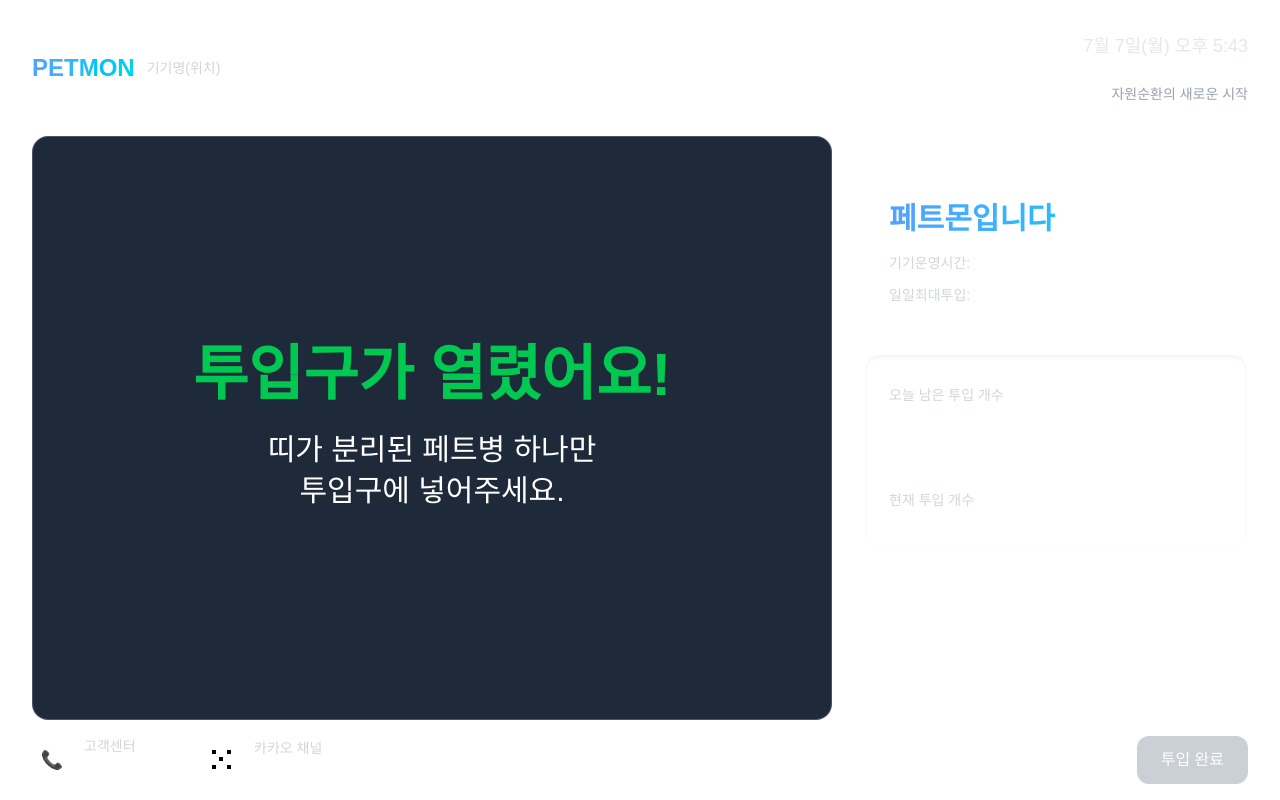
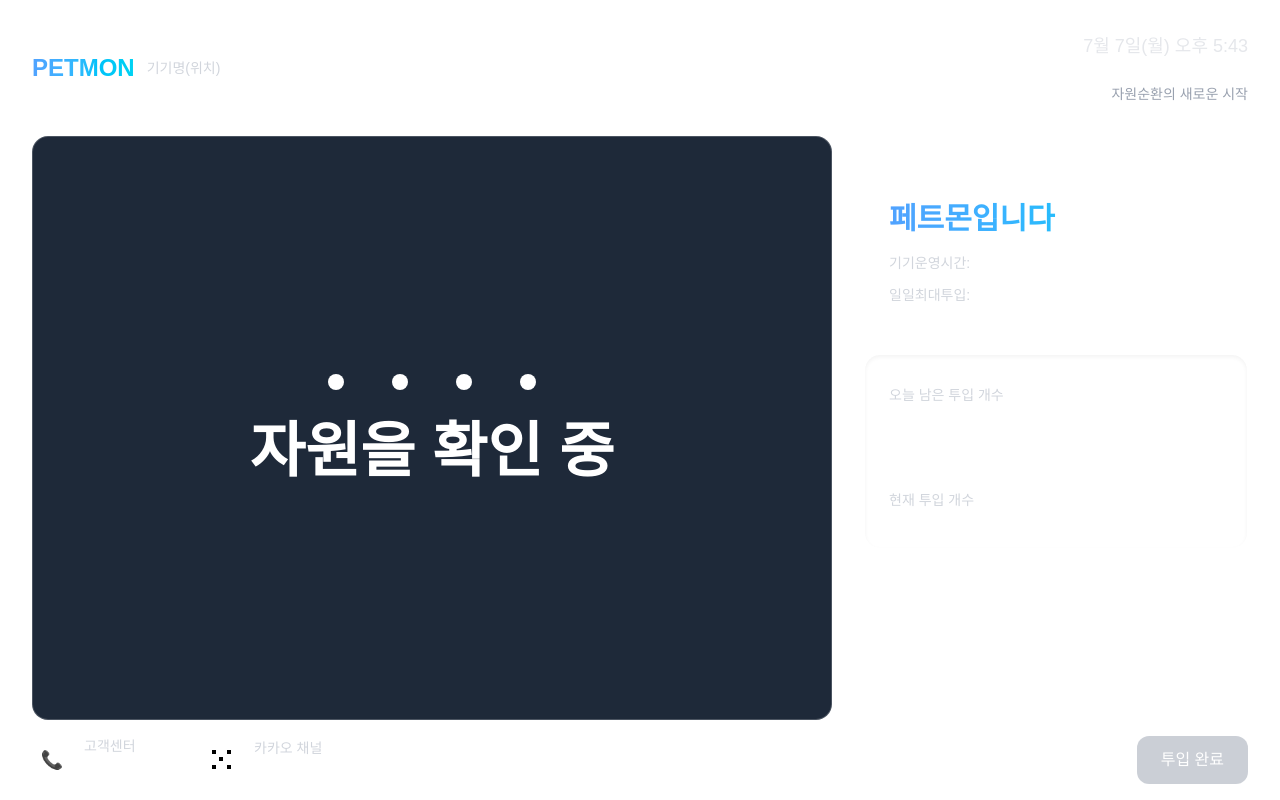
Before and after one commit to hyeonjoonpark/ReHAN_ESG_platform, a Next.js app in the folder frontend/: page /band-split in a window 1280 px wide. Built offline with nearby package versions, Linux system fonts and the light colour scheme.

Commit message:
FEAT: 자원확인 섹션

```diff
--- a/frontend/src/app/band-split/page.tsx
+++ b/frontend/src/app/band-split/page.tsx
@@ -9,6 +9,7 @@ import StartSplitBandSections from '@/components/StartSplitBandSections';
 import { useRouter } from 'next/navigation';
 import { getFormattedCurrentTime } from '@/utils/updateTime';
 import OpenGateSection from '@/components/OpenGateSection';
+import CheckSection from '@/components/CheckResourceSection';
 
 const BandSplit = () => {
   const [currentTime, setCurrentTime] = useState<string>('');
@@ -17,7 +18,7 @@ const BandSplit = () => {
   const totalPoints = 10;
   const router = useRouter();
 
-  const data = "투입구";
+  const data: string = "자원확인";
 
   // 안내 섹션 렌더링 함수
   const renderSection = () => {
@@ -25,6 +26,8 @@ const BandSplit = () => {
     switch (data) {
       case '투입구':
         return <OpenGateSection />;
+      case '자원확인':
+        return <CheckSection />;
       default:
         return <StartSplitBandSections />;
     }
--- /dev/null
+++ b/frontend/src/components/CheckResourceSection.tsx
@@ -0,0 +1,19 @@
+const CheckResourceSection = () => {
+    return (
+        <section className="lg:col-span-2 flex flex-col justify-start space-y-8">
+            <section className="space-y-8 bg-gray-800 rounded-2xl p-6 border border-white/20 h-full flex items-center justify-center">
+                <div className="flex flex-col justify-center text-center items-center">
+                    {/* 점 4개 */}
+                    <div className="flex space-x-4 mb-8 gap-8">
+                        {Array.from({ length: 4 }).map((_, i) => (
+                          <span key={i} className="w-4 h-4 bg-white rounded-full" />
+                        ))}
+                    </div>
+                    <h2 className="text-6xl font-extrabold">자원을 확인 중</h2>
+                </div>
+            </section>
+    </section>
+  );
+};
+
+export default CheckResourceSection;
```
